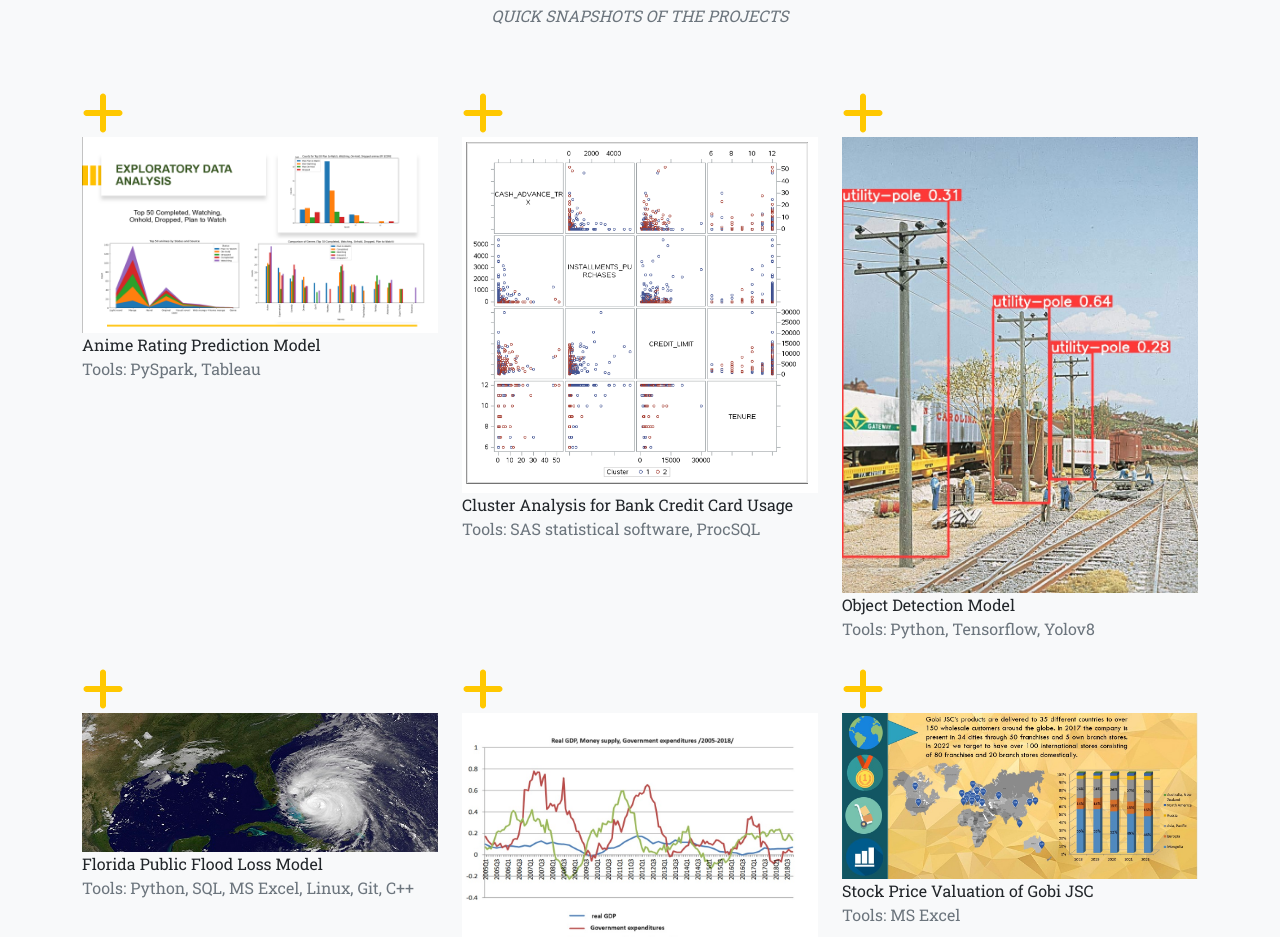
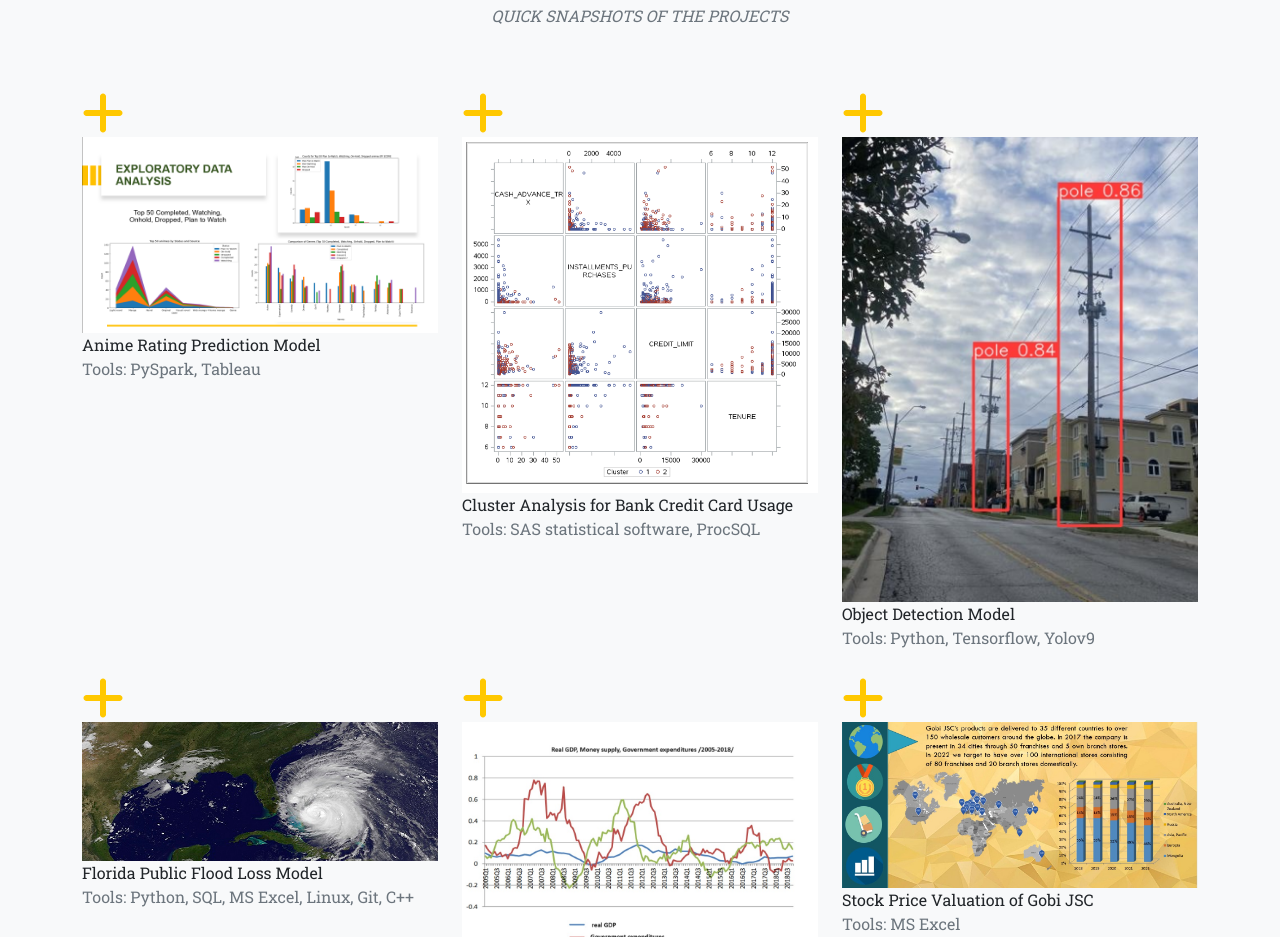
Before and after one commit to namilkhagva/namilkhagva.github.io, a plain HTML site: page index.html in a window 1280 px wide. Shown: the part 2340-3277 px from the top of the page. Drawn offline with nearby package versions, Linux system fonts and the light colour scheme.

Commit message:
Update index.html

```diff
--- a/index.html
+++ b/index.html
@@ -118,11 +118,11 @@
                                 <div class="portfolio-hover">
                                     <div class="portfolio-hover-content"><i class="fas fa-plus fa-3x"></i></div>
                                 </div>
-                                <img class="img-fluid" src="assets/img/portfolio/3.jpg" alt="..." />
+                                <img class="img-fluid" src="assets/img/portfolio/3-1.jpg" alt="..." />
                             </a>
                             <div class="portfolio-caption">
                                 <div class="portfolio-caption-heading">Object Detection Model</div>
-                                <div class="portfolio-caption-subheading text-muted">Tools: Python, Tensorflow, Yolov8</div>
+                                <div class="portfolio-caption-subheading text-muted">Tools: Python, Tensorflow, Yolov9 </div>
                             </div>
                         </div>
                     </div>
```
